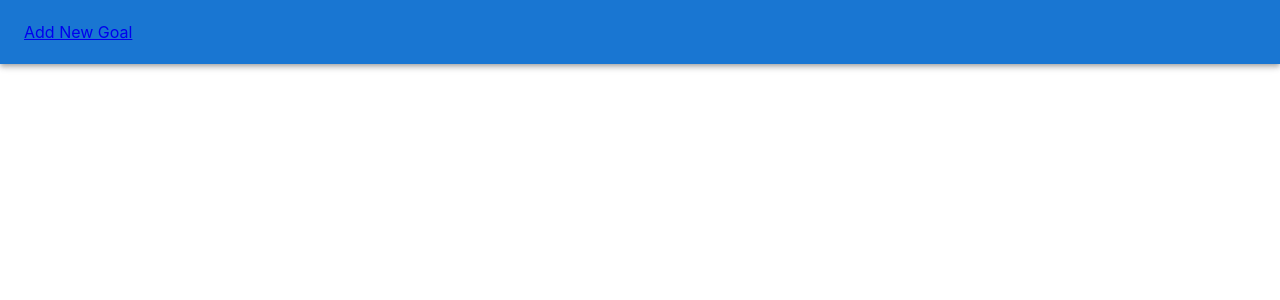
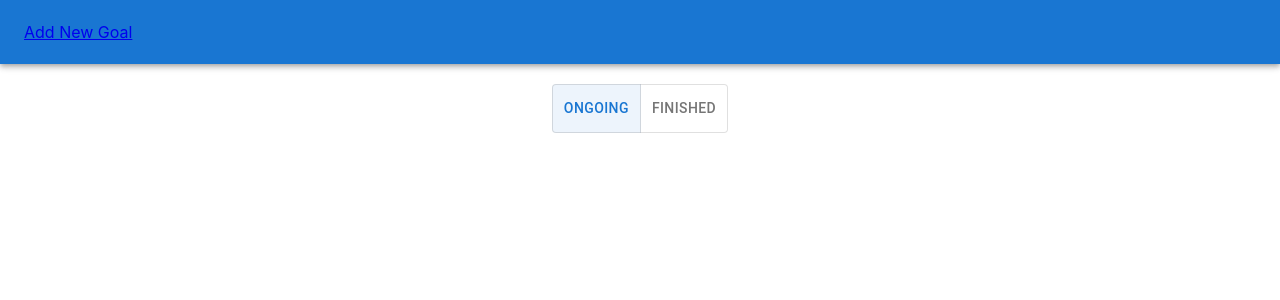
Before and after one commit to Vasily93/Long-term-goal-keeper, a React (Create React App) app: page / in a window 1280 px wide. Shown: the top 300 px of the page. Built offline with nearby package versions, Linux system fonts and the light colour scheme.

Commit message:
sorting in descenging order by date, added ids

```diff
--- a/package.json
+++ b/package.json
@@ -15,6 +15,7 @@
     "react-dom": "^17.0.2",
     "react-router-dom": "^6.2.1",
     "react-scripts": "5.0.0",
+    "uuid": "^8.3.2",
     "web-vitals": "^2.1.4"
   },
   "scripts": {
--- a/src/components/AddForm.js
+++ b/src/components/AddForm.js
@@ -7,7 +7,7 @@ import TextField from '@mui/material/TextField';
 import Container from '@mui/material/Container';
 import Stack from '@mui/material/Stack';
 import Button from '@mui/material/Button';
-import moment from 'moment';
+import { v4 as uuidv4 } from 'uuid';
 
 
 function AddForm({ addNewGoal }) {
@@ -24,6 +24,7 @@ function AddForm({ addNewGoal }) {
 
 
         const obj = {
+            id: uuidv4(),
             name: goal,
             description,
             bet,
--- a/src/components/GoalCard.js
+++ b/src/components/GoalCard.js
@@ -1,4 +1,4 @@
-import React, { useState, useEffect } from 'react'
+import React, { useState } from 'react'
 import Card from '@mui/material/Card';
 import CardContent from '@mui/material/CardContent';
 import { styled } from '@mui/material/styles';
@@ -28,19 +28,23 @@ function GoalCard({ goal }) {
     const handleExpandClick = () => {
         setExpanded(!expanded);
     };
-
+    if(goal.status === 'ongoing') {
         setInterval(() => {
             setMinutes(getMinutesLeft(goal.deadline))
         }, 60000)
+    }
 
   return (
     <Card>
         <CardContent>
             <Typography variant="h5">{goal.name}</Typography>
+            {goal.status === 'ongoing' ?
                 <Typography>
                     Minutes Left: {minutes}
                 </Typography>
-            {deadlineInDays}
+                : null
+            }
+            Deadline: {deadlineInDays}
         </CardContent>
         <ExpandMore
         expand={expanded}
--- a/src/components/Goals.js
+++ b/src/components/Goals.js
@@ -1,15 +1,34 @@
 import Stack from '@mui/material/Stack';
 import Container from '@mui/material/Container';
 import GoalCard from './GoalCard';
+import ToggleButton from '@mui/material/ToggleButton';
+import ToggleButtonGroup from '@mui/material/ToggleButtonGroup';
+import { useState } from 'react'
 
+function Goals({ goals }) {
+    const [currentList, setCurrentList] = useState('ongoing');
 
-function Goals(props) {
+    let showingList = goals.filter((goal) => goal.status === currentList)
+
+    const handleChange = (event, newCurrentList) => {
+        setCurrentList(newCurrentList);
+    };
 
     return(
         <Container>
+            <ToggleButtonGroup
+                color="primary"
+                value={currentList}
+                exclusive
+                onChange={handleChange}
+                >
+                <ToggleButton value="ongoing">Ongoing</ToggleButton>
+                <ToggleButton value="finished">Finished</ToggleButton>
+            </ToggleButtonGroup>
+
             <Stack direction='column' spacing={2}>
-            {props.goals.map(goal => (
-               <GoalCard goal={goal} />
+            {showingList.map(goal => (
+               <GoalCard key={goal.id} goal={goal} />
             ))}
             </Stack >
         </Container>
--- a/src/components/GoalsKeeper.js
+++ b/src/components/GoalsKeeper.js
@@ -6,6 +6,9 @@ import Toolbar from '@mui/material/Toolbar';
 import { Link } from 'react-router-dom';
 import { Routes, Route } from 'react-router-dom';
 import AddForm from './AddForm';
+import { getMinutesLeft } from '../helpers/dateHelpers';
+import { sortByDate } from '../helpers/sortArray';
+
 
 // const hardcodedGoals = [
 //     {
@@ -36,12 +39,27 @@ function GoalsKeeper() {
     const [goals, setGoals] = useState(staticGoals);
 
     useEffect(() => {
+        goals.forEach((goal) => setGoalsState(goal))
         window.localStorage.setItem('goals', JSON.stringify(goals))
     }, [goals])
 
     const addNewGoal = (newGoal) => {
-        console.log(newGoal)
-        setGoals([...goals, newGoal])
+            const updatedGoals = sortByDate([...goals, newGoal]);
+            setGoals(updatedGoals)
+    }
+
+    const setGoalsState = (obj) => {
+        const minutes = getMinutesLeft(obj.deadline)
+        switch(minutes > 0) {
+            case true:
+                obj.status = 'ongoing';
+                break;
+            case false:
+                obj.status = 'finished';
+                break;
+            default:
+                obj.status = 'ongoing'
+        }
     }
 
   return (
--- /dev/null
+++ b/src/helpers/sortArray.js
@@ -0,0 +1,10 @@
+import { getMinutesLeft } from './dateHelpers';
+
+const sortByDate = (arr) => {
+    arr.sort((a, b) => getMinutesLeft(a.deadline) - getMinutesLeft(b.deadline))
+    // sort((a, b) => a-b)
+    return arr;
+}
+
+
+export { sortByDate }
```
Also changed, not shown: 1 other file (tests, documents, lock files or other folders). Lines whose indentation alone changed are shown as unchanged.
